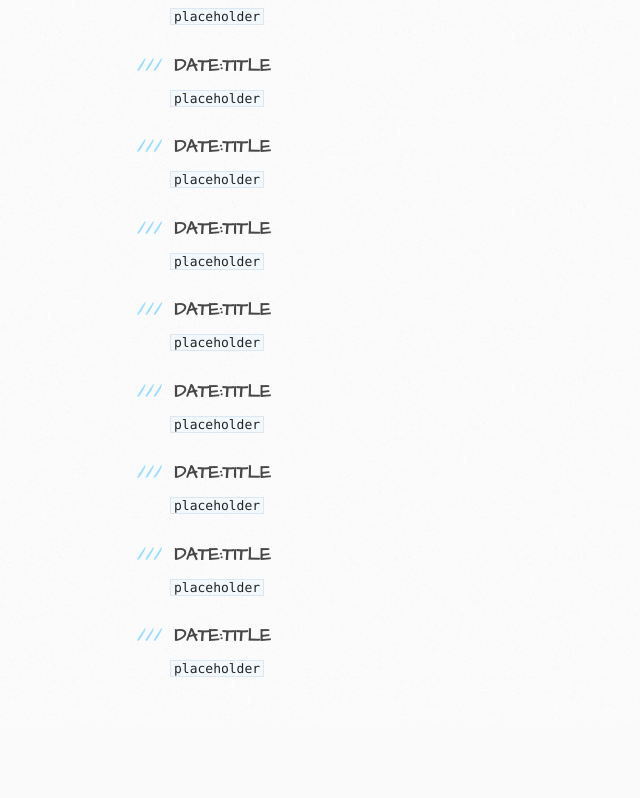
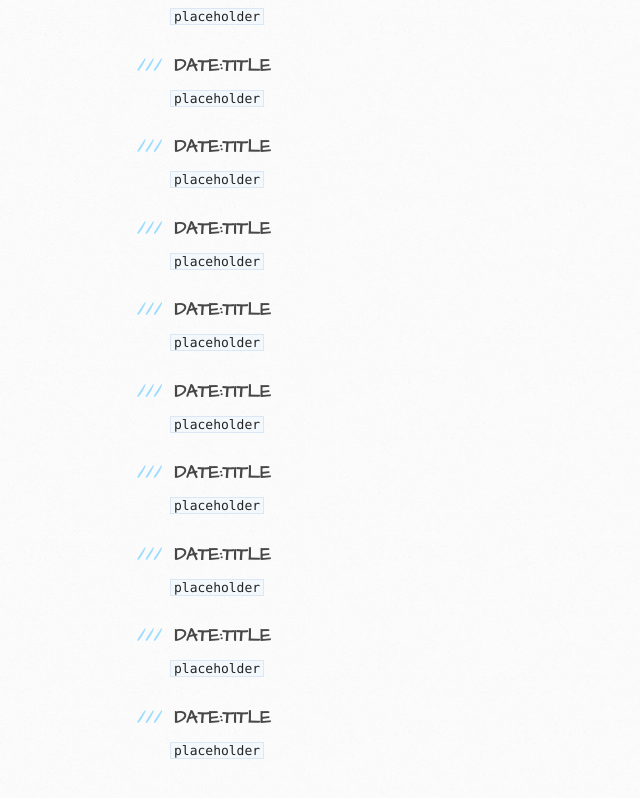
Before and after one commit to prepcompsci/class, a plain HTML site: page index.html in a window 1280 px wide. Shown: the part 820-1618 px from the top of the page, without its empty margins (0-640 px from the left). Before the commit the page ends 1542 px from the top, so only its background shows below. Drawn offline with Linux system fonts and the light colour scheme.

Commit message:
Update index.html

```diff
--- a/index.html
+++ b/index.html
@@ -88,6 +88,10 @@
 <a id="creating-pages-manually" class="anchor" href="#creating-pages-manually" aria-hidden="true"><span class="octicon octicon-link"></span></a>DATE:TITLE</h3>
 
 <p><CODE>placeholder</code></p>
+<h3>
+<a id="creating-pages-manually" class="anchor" href="#creating-pages-manually" aria-hidden="true"><span class="octicon octicon-link"></span></a>DATE:TITLE</h3>
+
+<p><CODE>placeholder</code></p>
         </section>
 
         <aside id="sidebar">
```
